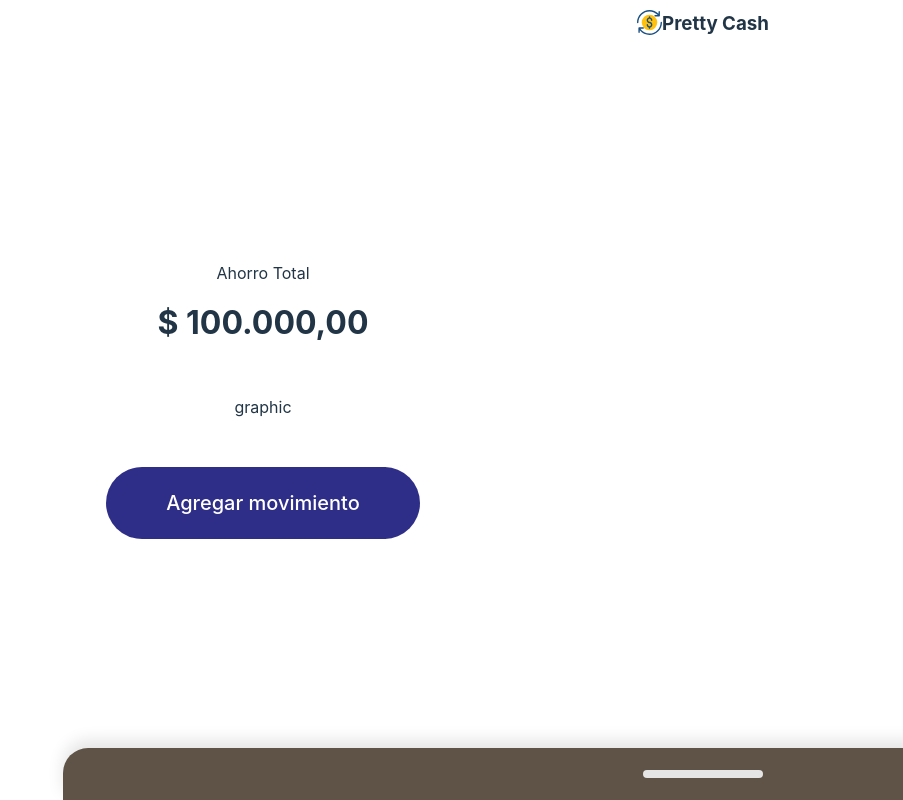
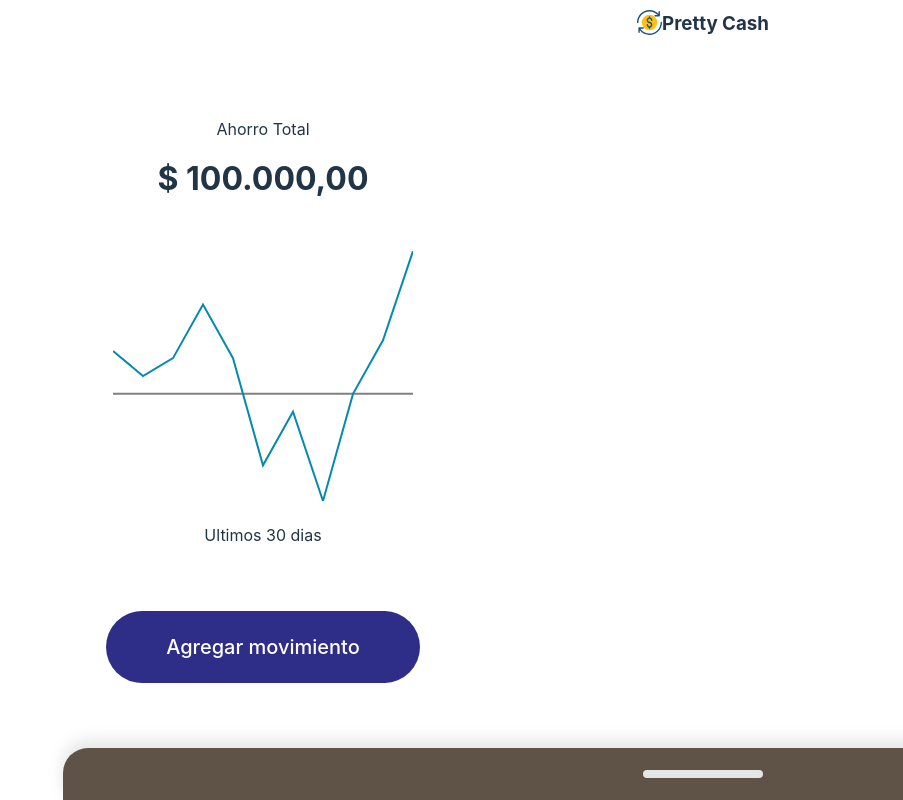
Before and after one commit to camiloavil/prettycash, a Vue app: page / in a window 1280 px wide. Shown: the top 800 px of the page, without its empty margins (377-1280 px from the left). Built offline with nearby package versions, Linux system fonts and the light colour scheme.

Commit message:
feat(Grapic)

```diff
--- a/src/components/Home.vue
+++ b/src/components/Home.vue
@@ -2,6 +2,7 @@
 import Layout from './Layout.vue';
 import Header from './Header.vue';
 import Resume from './Resume/Index.vue';
+import Graphic from './Resume/Graphic.vue';
 import Movements from './Movement/Index.vue';
 import Action from './Action.vue';
 import { ref } from 'vue';
@@ -49,6 +50,8 @@
                 description: "Lorem ipsum dolor sit amet",
                 amount: 1000,
             }]);
+
+const amounts = ref([100, 200, 500, 200, -400, -100, -600, 0, 300, 800]);
 const remove = () => {
     console.log(`borrar ${id.value}`);
 }
@@ -62,7 +65,7 @@
       <template #resume>
         <Resume :totalLabel="'Ahorro Total'" :label="label" :totalAmount="100000" :amount="amount">
           <template #graphic>
-              graphic
+            <Graphic :amounts="amounts"/>
           </template>
           <template #action>
               <Action/>
--- /dev/null
+++ b/src/components/Resume/Graphic.vue
@@ -0,0 +1,67 @@
+<script setup>
+import { ref, computed, toRefs } from 'vue';
+
+const props = defineProps({
+    amounts : {
+        type: Array,
+        default: () => [],
+    }
+});
+const { amounts } = toRefs(props);
+const xLength = ref(300);
+const yLength = ref(250);
+
+const showPointer = ref(false);
+const pointer = ref(0);
+const tap = ({ target, touches }) => {
+    showPointer.value = true;
+    const elementWidth = target.getBoundingClientRect().width;
+    const elementX = target.getBoundingClientRect().x;
+    const touchX = touches[0].clientX;
+    pointer.value = ((touchX - elementX) * xLength.value) / elementWidth;
+}
+const untap = () => {
+    showPointer.value = false;
+}
+const amountToPixels = (amount) => {
+    //Ajustar eje Y
+    const min = Math.min(...amounts.value);
+    const max = Math.max(...amounts.value);
+
+    const minmax = Math.abs(max) + Math.abs(min);
+    const amountAbs = amount + Math.abs(min);
+
+    return yLength.value - ((amountAbs * yLength.value) / minmax);
+    // return yLength.value - ((amountAbs * 100) / minmax) * (yLength.value / 100);
+}
+const zero = computed(() => {
+    return amountToPixels(0);
+})
+const points = computed(() => {
+    const total = amounts.value.length;
+    return amounts.value.reduce((points, amount, i) => {
+        const x = (xLength.value/total) * (i +1);
+        const y = amountToPixels(amount);
+        return `${points} ${x},${y}`;
+    },"0,100");
+})
+</script>
+
+<template>
+    <div>
+        <svg @touchstart="tap" @touchmove="tap" @touchend="untap" :viewBox="`0 0  ${xLength} ${yLength}`" >
+            <line stroke="gray" stroke-width="2" x1="0" :y1="zero" x2="300" :y2="zero"/>
+            <polyline fill="none" stroke="#0689B0" stroke-width="2" :points="points"/>
+            <line v-show="showPointer" stroke="#04b500" stroke-width="2" :x1="pointer" y1="0" :x2="pointer" :y2="yLength"/>
+        </svg>
+        <p>Ultimos 30 dias</p>
+    </div>
+</template>
+<style scoped>
+svg {
+  width: 100%;
+}
+p {
+  text-align: center;
+}
+</style>
```
